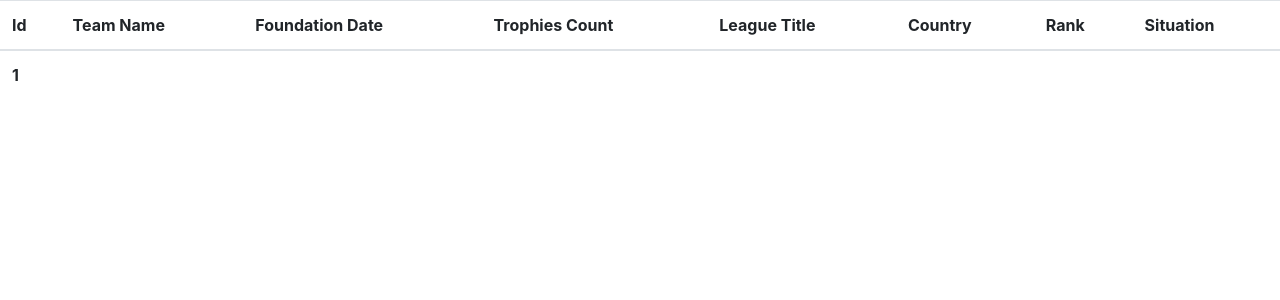
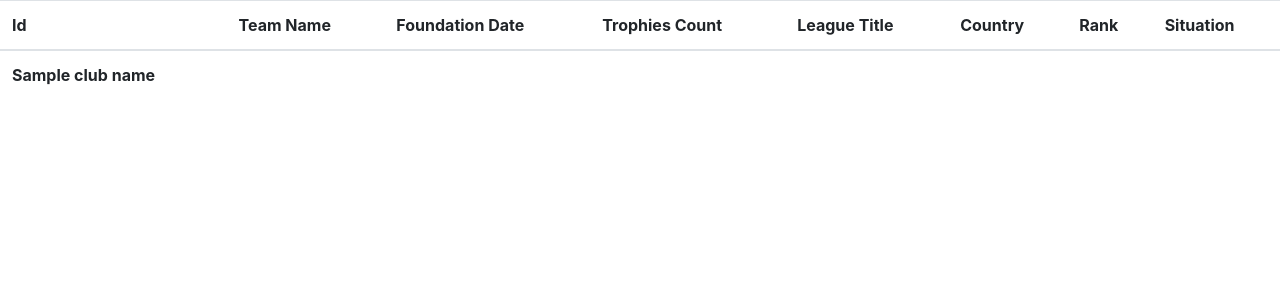
Before and after one commit to Abtinz/Django-Flask, a Django app: template Django/Intro/Football_Club/clubs_app/templates/clubs_app/football_club_profile.html in a window 1280 px wide. Shown: the top 300 px of the page. Run offline with Django 4.2, Linux system fonts and the light colour scheme; the template is opened without the code that fills it: most values are stand-ins (such as "Sample title", 1, 10 or a date in 2020); lists and menus that the app fills with data are empty; parts of the project's set-up code (start-up, migrations or seed data) failed here and were passed over.

Commit message:
context in render --> this is how we pass our info to html file

```diff
--- a/Django/Intro/Football_Club/clubs_app/templates/clubs_app/football_club_profile.html
+++ b/Django/Intro/Football_Club/clubs_app/templates/clubs_app/football_club_profile.html
@@ -24,7 +24,7 @@
             </thead>
             <tbody>
               <tr>
-                <th scope="row">{{course.id}}</th>
+                <th scope="row">{{club_name}}</th>
 
               </tr>
             </tbody>
--- a/Django/Intro/Football_Club/clubs_app/views.py
+++ b/Django/Intro/Football_Club/clubs_app/views.py
@@ -8,4 +8,4 @@ def clubs_table(request):
     raise Http404
 
 def club_information(request,club_name):
-        return render(request , 'clubs_app/football_club_profile.html')
+        return render(request , 'clubs_app/football_club_profile.html'  context={'club_name':club_name})
```
